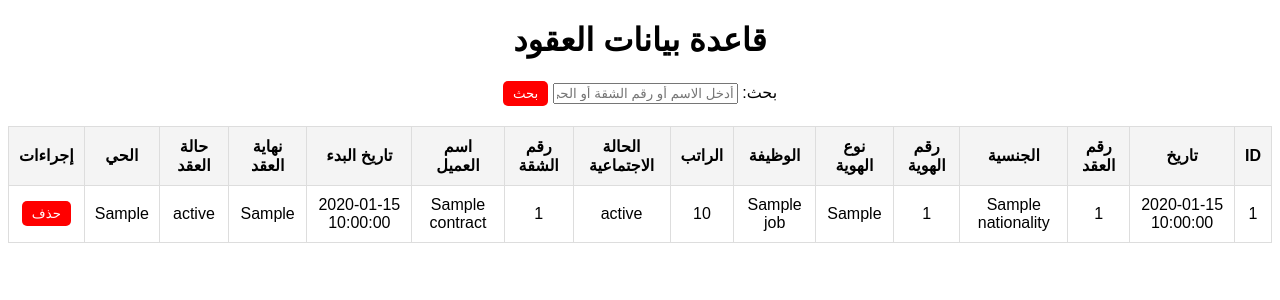
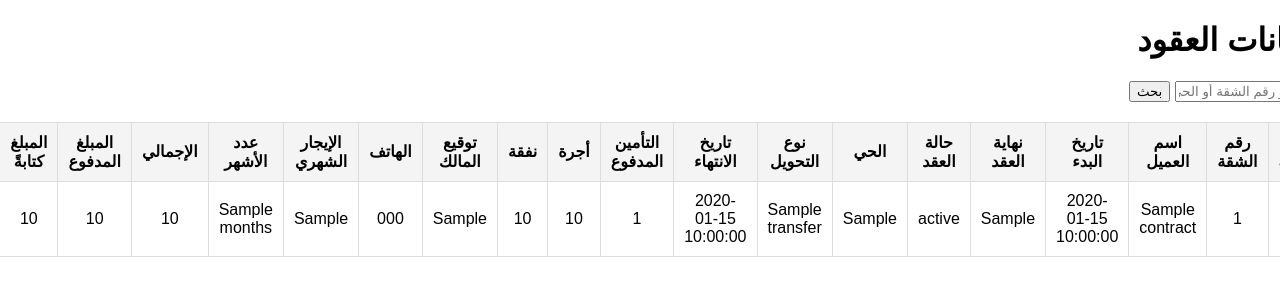
Before and after one commit to Ghaidabinafif/contract, a Flask app: template templates/view_database.html in a window 1280 px wide; the page is wider, and only the part inside the window is pictured. Shown: the top 300 px of that part. Run offline with Flask 3, Linux system fonts and the light colour scheme; the template is opened without the code that fills it: most values are stand-ins (such as "Sample title", 1, 10 or a date in 2020).

Commit message:
تعديل

```diff
--- a/templates/view_database.html
+++ b/templates/view_database.html
@@ -23,17 +23,6 @@
         th {
             background-color: #f4f4f4;
         }
-        button {
-            background-color: red;
-            color: white;
-            border: none;
-            padding: 5px 10px;
-            cursor: pointer;
-            border-radius: 5px;
-        }
-        button:hover {
-            background-color: darkred;
-        }
         form {
             display: inline;
         }
@@ -49,6 +38,7 @@
         <button type="submit">بحث</button>
     </form>
 
+    <!-- عرض العقود -->
     <table>
         <thead>
             <tr>
@@ -67,7 +57,18 @@
                 <th>نهاية العقد</th>
                 <th>حالة العقد</th>
                 <th>الحي</th>
-                <th>إجراءات</th>
+                <th>نوع التحويل</th>
+                <th>تاريخ الانتهاء</th>
+                <th>التأمين المدفوع</th>
+                <th>أجرة</th>
+                <th>نفقة</th>
+                <th>توقيع المالك</th>
+                <th>الهاتف</th>
+                <th>الإيجار الشهري</th>
+                <th>عدد الأشهر</th>
+                <th>الإجمالي</th>
+                <th>المبلغ المدفوع</th>
+                <th>المبلغ كتابةً</th>
             </tr>
         </thead>
         <tbody>
@@ -89,17 +90,23 @@
                     <td>{{ contract['end_contract'] }}</td>
                     <td>{{ contract['contract_status'] }}</td>
                     <td>{{ contract['jeddah_neighborhood'] }}</td>
-                    <td>
-                        <form action="/delete-contract" method="POST" onsubmit="return confirm('هل أنت متأكد من حذف هذا العقد؟');">
-                            <input type="hidden" name="contract_id" value="{{ contract['id'] }}">
-                            <button type="submit">حذف</button>
-                        </form>
-                    </td>
+                    <td>{{ contract['transfer'] }}</td>
+                    <td>{{ contract['end_date'] }}</td>
+                    <td>{{ contract['insurance_paid'] }}</td>
+                    <td>{{ contract['rent_fee'] }}</td>
+                    <td>{{ contract['maintenance_fee'] }}</td>
+                    <td>{{ contract['owner_signature'] }}</td>
+                    <td>{{ contract['phone'] }}</td>
+                    <td>{{ contract['monthly_rent'] }}</td>
+                    <td>{{ contract['months'] }}</td>
+                    <td>{{ contract['total'] }}</td>
+                    <td>{{ contract['amount_paid'] }}</td>
+                    <td>{{ contract['amount_in_words'] }}</td>
                 </tr>
                 {% endfor %}
             {% else %}
                 <tr>
-                    <td colspan="16">لم يتم العثور على عقود.</td>
+                    <td colspan="27">لم يتم العثور على عقود.</td>
                 </tr>
             {% endif %}
         </tbody>
```
Also changed, not shown: app.py (line endings or trailing spaces), contracts.db.
